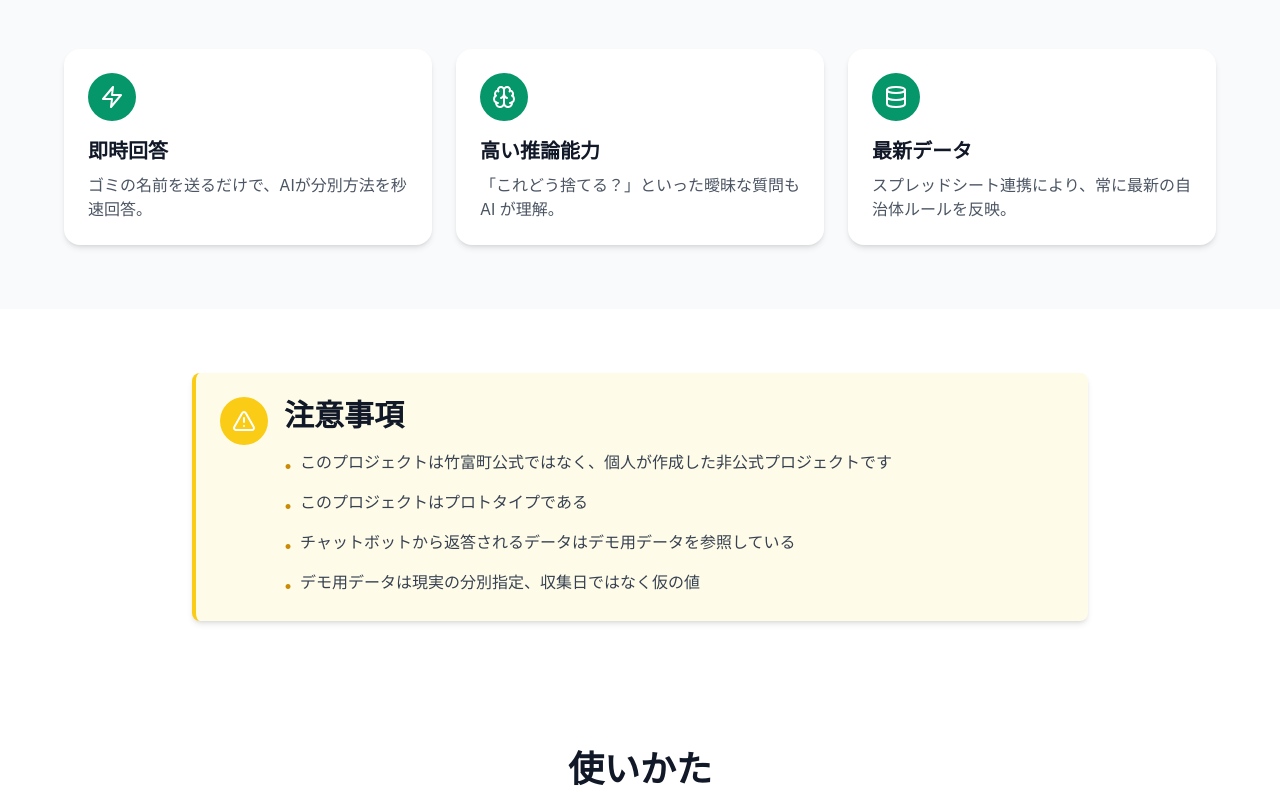
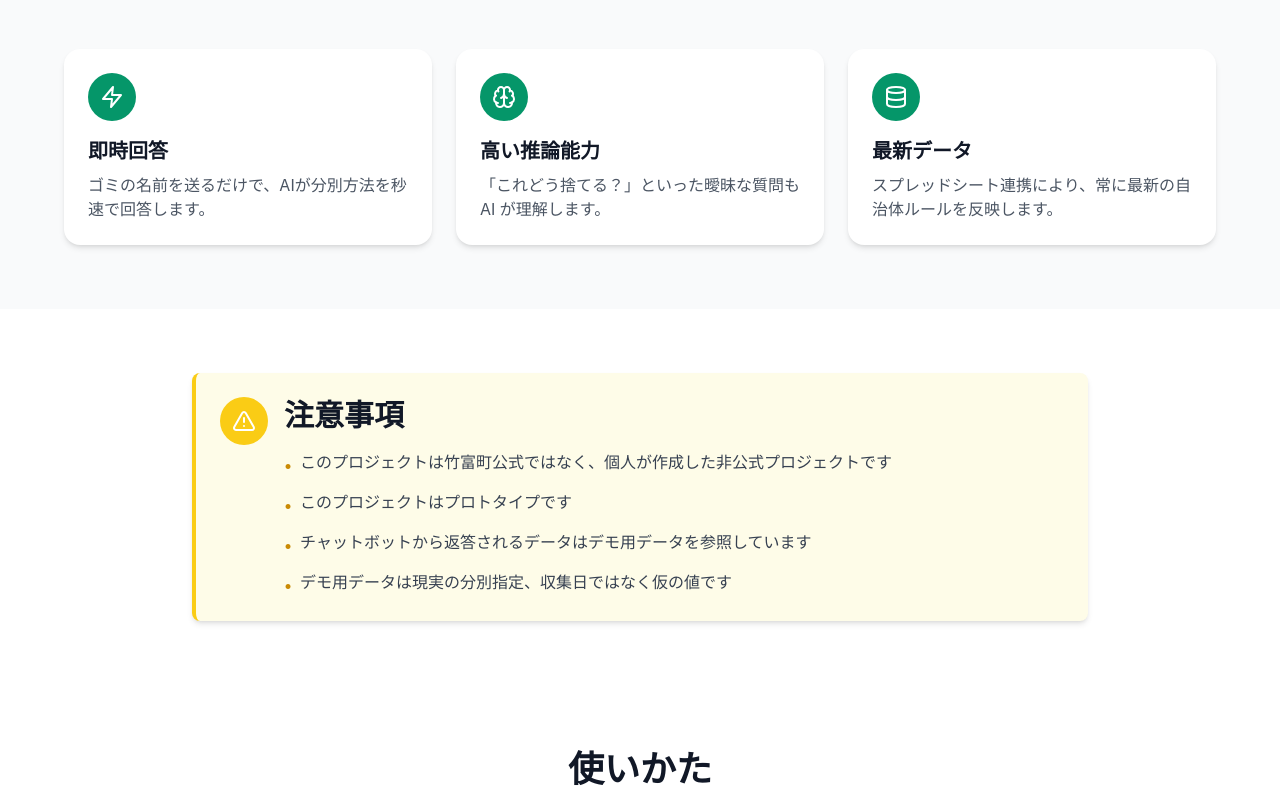
Before and after one commit to ikemura23/taketomi-trush-guide-bot-web, a React (Vite) app: page / in a window 1280 px wide. Shown: the part 727-1519 px from the top of the page. Built offline with nearby package versions, Linux system fonts and the light colour scheme.

Commit message:
feat: 表示文字のトーンを統一

```diff
--- a/src/components/Features.jsx
+++ b/src/components/Features.jsx
@@ -5,17 +5,17 @@ function Features() {
     {
       icon: Zap,
       title: '即時回答',
-      description: 'ゴミの名前を送るだけで、AIが分別方法を秒速回答。',
+      description: 'ゴミの名前を送るだけで、AIが分別方法を秒速で回答します。',
     },
     {
       icon: Brain,
       title: '高い推論能力',
-      description: '「これどう捨てる？」といった曖昧な質問も AI が理解。',
+      description: '「これどう捨てる？」といった曖昧な質問も AI が理解します。',
     },
     {
       icon: Database,
       title: '最新データ',
-      description: 'スプレッドシート連携により、常に最新の自治体ルールを反映。',
+      description: 'スプレッドシート連携により、常に最新の自治体ルールを反映します。',
     },
   ]
 
--- a/src/components/Notice.jsx
+++ b/src/components/Notice.jsx
@@ -3,9 +3,9 @@ import { AlertTriangle } from 'lucide-react'
 function Notice() {
   const notices = [
     'このプロジェクトは竹富町公式ではなく、個人が作成した非公式プロジェクトです',
-    'このプロジェクトはプロトタイプである',
-    'チャットボットから返答されるデータはデモ用データを参照している',
-    'デモ用データは現実の分別指定、収集日ではなく仮の値',
+    'このプロジェクトはプロトタイプです',
+    'チャットボットから返答されるデータはデモ用データを参照しています',
+    'デモ用データは現実の分別指定、収集日ではなく仮の値です',
   ]
 
   return (
```
